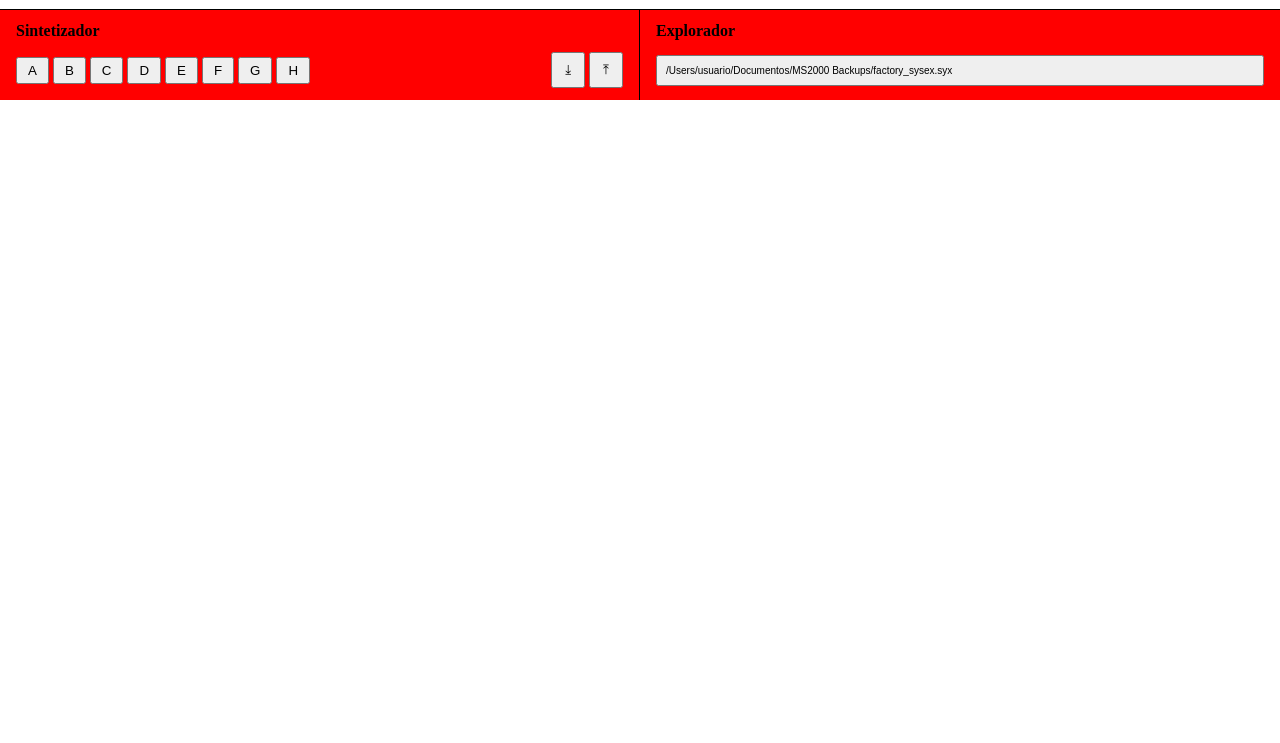
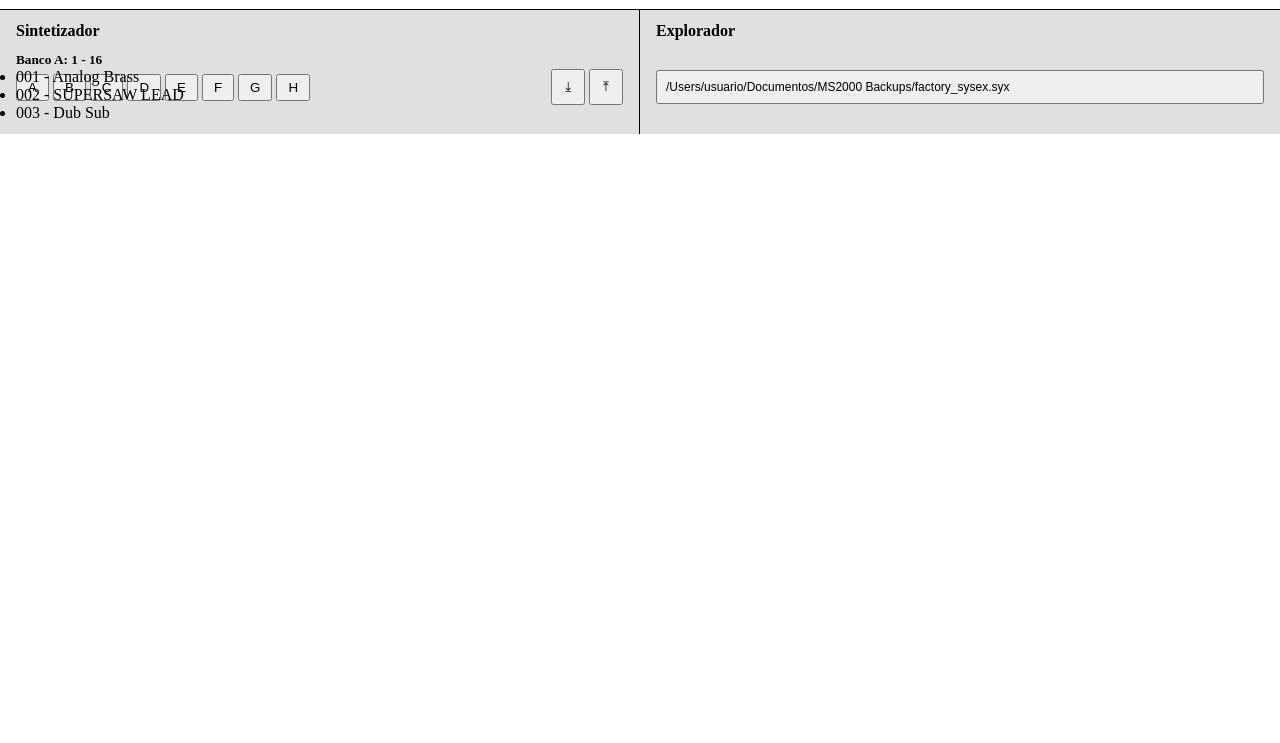
Before and after one commit to a24davidos/ms2000_preset_manager, a plain HTML site: page index.html in a window 1280 px wide. Shown: the part 57-800 px from the top of the page. Drawn offline with Linux system fonts and the light colour scheme.

```diff
--- a/index.html
+++ b/index.html
@@ -38,6 +38,14 @@
                     </div>
                 </div>
             </div>
+            <div class="panel__presets">
+              <h5>Banco A: 1 - 16</h5>
+              <ul>
+                <li>001 - Analog Brass</li>
+                <li>002 - SUPERSAW LEAD</li>
+                <li>003 - Dub Sub </li>
+              </ul>
+            </div>
         </section>
         <section class="panel panel--explorador">
             <div class="panel__header">
--- a/style.css
+++ b/style.css
@@ -65,14 +65,14 @@
 .explorador {
     display: grid;
     grid-template-columns: 1fr 1fr;
-    grid-template-rows: auto 1fr;
+    grid-template-rows: auto 1fr 1fr;
 }
 
 .panel{
     display: grid;
     grid-template-rows: subgrid;
     grid-row: span 2;
-    background-color: red;
+    background-color: rgb(224, 224, 224);
     padding-inline: var(--space-400);
     padding-block: var(--space-300);
     row-gap: var(--space-300);
@@ -105,7 +105,7 @@
 }
 
 .panel__path{
-    font-size: x-small;
+    font-size: var(--font-size-xs);
     text-align: left;
     width: 100%;
     padding-inline: var(--space-200);
```
